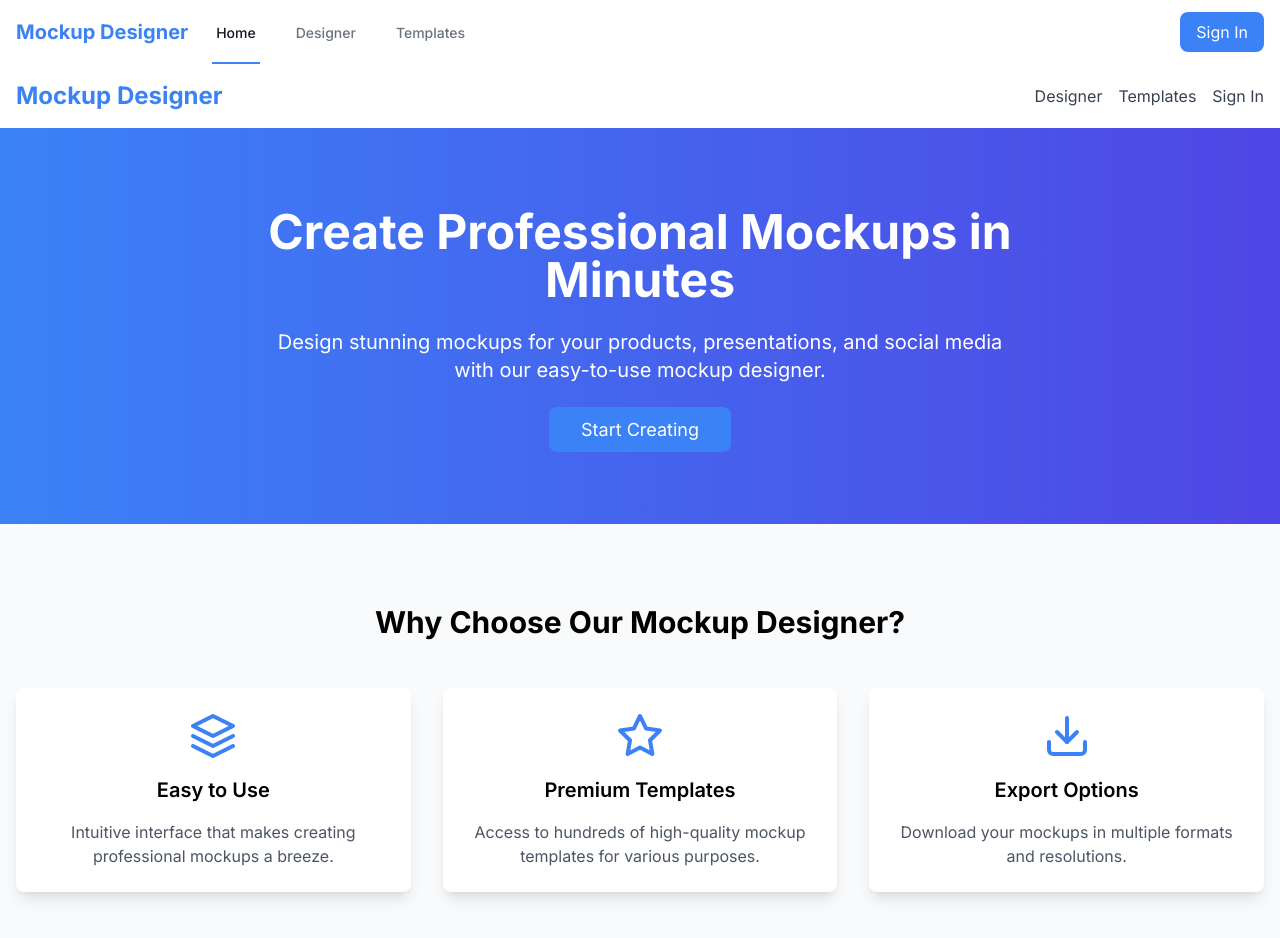
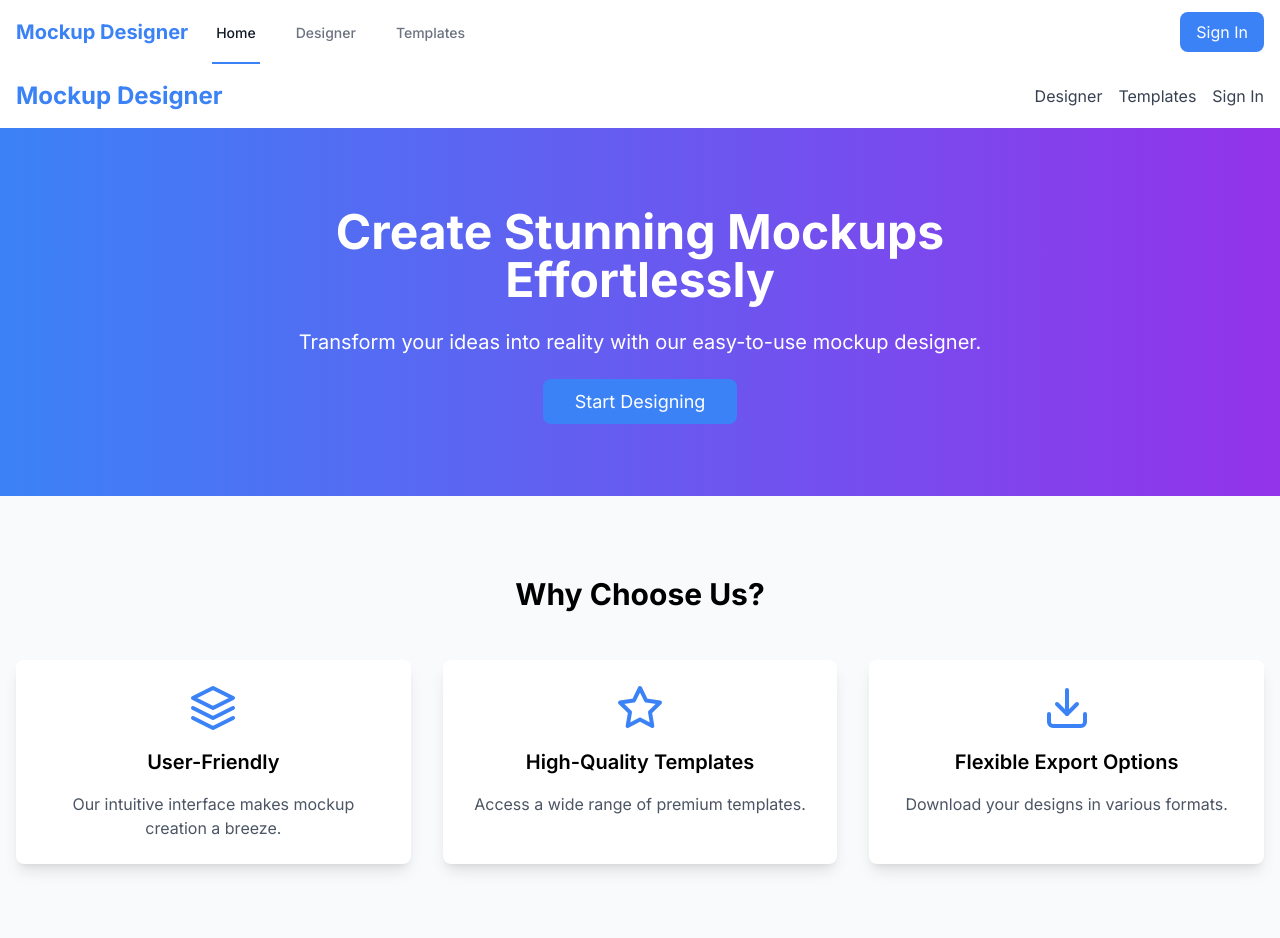
Before and after one commit to Munna9780/mockups, a Next.js app: page / in a window 1280 px wide. Shown: the top 938 px of the page. Built offline with nearby package versions, Linux system fonts and the light colour scheme.

Commit message:
Simplify design upload and color customization in ClothingTemplate

```diff
--- a/src/app/page.tsx
+++ b/src/app/page.tsx
@@ -25,17 +25,17 @@ export default function Home() {
       </nav>
 
       {/* Hero Section */}
-      <section className="bg-gradient-to-r from-primary to-secondary text-white py-20">
+      <section className="bg-gradient-to-r from-blue-500 to-purple-600 text-white py-20">
         <div className="container mx-auto px-4">
           <div className="max-w-3xl mx-auto text-center">
             <h1 className="text-5xl font-bold mb-6">
-              Create Professional Mockups in Minutes
+              Create Stunning Mockups Effortlessly
             </h1>
             <p className="text-xl mb-8">
-              Design stunning mockups for your products, presentations, and social media with our easy-to-use mockup designer.
+              Transform your ideas into reality with our easy-to-use mockup designer.
             </p>
             <Link href="/designer" className="btn-primary text-lg px-8 py-3">
-              Start Creating
+              Start Designing
             </Link>
           </div>
         </div>
@@ -44,27 +44,27 @@ export default function Home() {
       {/* Features Section */}
       <section className="py-20">
         <div className="container mx-auto px-4">
-          <h2 className="text-3xl font-bold text-center mb-12">Why Choose Our Mockup Designer?</h2>
+          <h2 className="text-3xl font-bold text-center mb-12">Why Choose Us?</h2>
           <div className="grid grid-cols-1 md:grid-cols-3 gap-8">
             <div className="p-6 bg-white rounded-lg shadow-lg text-center">
-              <FiLayers className="w-12 h-12 text-primary mx-auto mb-4" />
-              <h3 className="text-xl font-semibold mb-4">Easy to Use</h3>
+              <FiLayers className="w-12 h-12 text-blue-500 mx-auto mb-4" />
+              <h3 className="text-xl font-semibold mb-4">User-Friendly</h3>
               <p className="text-gray-600">
-                Intuitive interface that makes creating professional mockups a breeze.
+                Our intuitive interface makes mockup creation a breeze.
               </p>
             </div>
             <div className="p-6 bg-white rounded-lg shadow-lg text-center">
-              <FiStar className="w-12 h-12 text-primary mx-auto mb-4" />
-              <h3 className="text-xl font-semibold mb-4">Premium Templates</h3>
+              <FiStar className="w-12 h-12 text-blue-500 mx-auto mb-4" />
+              <h3 className="text-xl font-semibold mb-4">High-Quality Templates</h3>
               <p className="text-gray-600">
-                Access to hundreds of high-quality mockup templates for various purposes.
+                Access a wide range of premium templates.
               </p>
             </div>
             <div className="p-6 bg-white rounded-lg shadow-lg text-center">
-              <FiDownload className="w-12 h-12 text-primary mx-auto mb-4" />
-              <h3 className="text-xl font-semibold mb-4">Export Options</h3>
+              <FiDownload className="w-12 h-12 text-blue-500 mx-auto mb-4" />
+              <h3 className="text-xl font-semibold mb-4">Flexible Export Options</h3>
               <p className="text-gray-600">
-                Download your mockups in multiple formats and resolutions.
+                Download your designs in various formats.
               </p>
             </div>
           </div>
--- a/src/components/ClothingTemplate.tsx
+++ b/src/components/ClothingTemplate.tsx
@@ -198,40 +198,10 @@ export default function ClothingTemplate({ canvas, type, view }: ClothingTemplat
               className="hidden"
               id="design-upload"
             />
-            <label
-              htmlFor="design-upload"
-              className="cursor-pointer block"
-            >
-              <div className="flex flex-col items-center gap-2">
-                <svg
-                  className="w-8 h-8 text-gray-400"
-                  fill="none"
-                  stroke="currentColor"
-                  viewBox="0 0 24 24"
-                >
-                  <path
-                    strokeLinecap="round"
-                    strokeLinejoin="round"
-                    strokeWidth={2}
-                    d="M7 16a4 4 0 01-.88-7.903A5 5 0 1115.9 6L16 6a5 5 0 011 9.9M15 13l-3-3m0 0l-3 3m3-3v12"
-                  />
-                </svg>
-                <span className="text-sm text-gray-600">
-                  Drag and drop your design here, or click to browse
-                </span>
-              </div>
+            <label htmlFor="design-upload" className="cursor-pointer">
+              <span className="text-gray-500">Click to upload your design</span>
             </label>
           </div>
-          {uploadedDesign && (
-            <div className="relative aspect-video rounded-lg overflow-hidden">
-              <ImageLoader
-                src={uploadedDesign}
-                alt="Uploaded design"
-                fill
-                className="object-contain"
-              />
-            </div>
-          )}
         </div>
       </div>
     </div>
```
